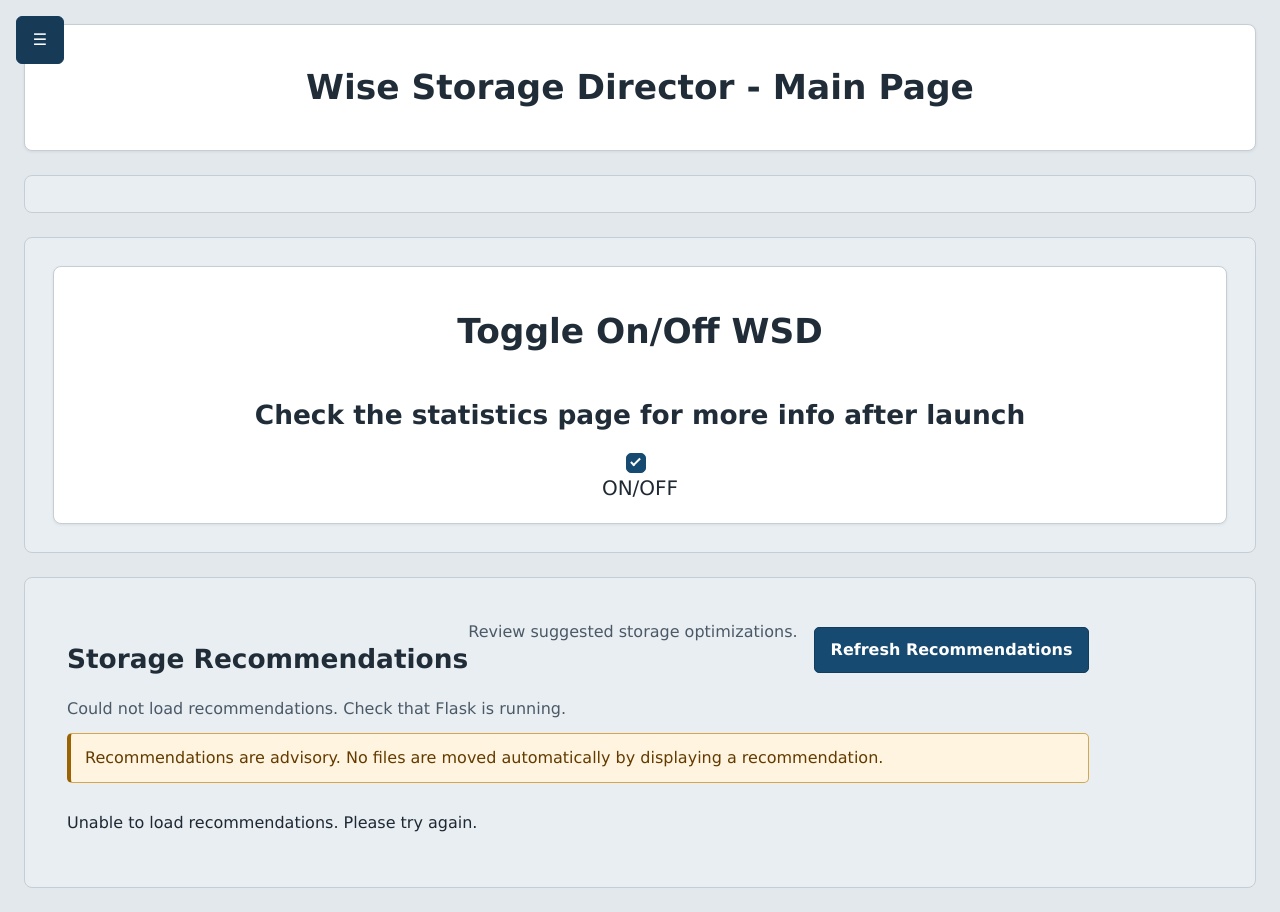
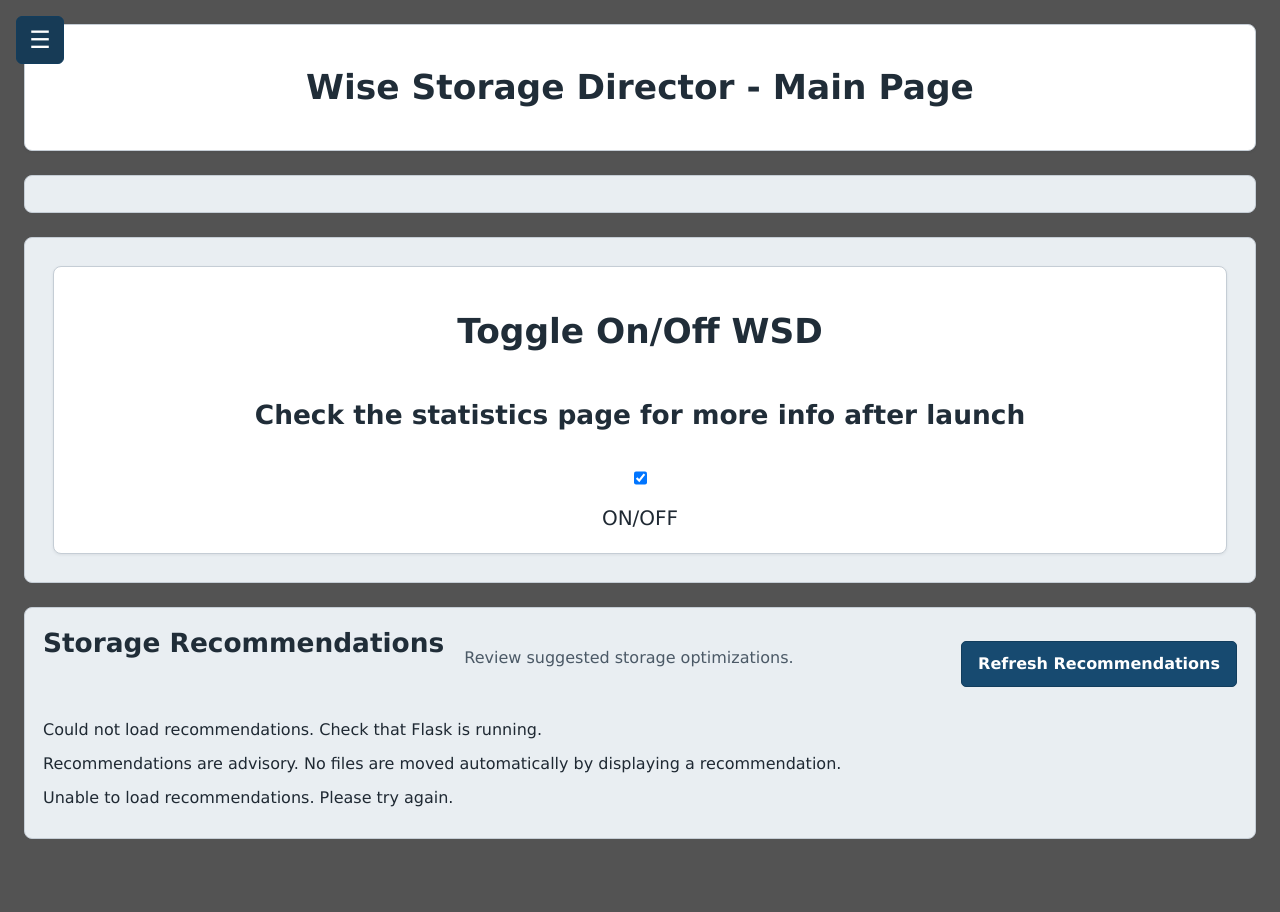
Before and after one commit to csc301-2026-f/21-WSD-Team, a website with bundled scripts: page frontend/html/index.html in a window 1280 px wide. After the commit the page ends 863 px from the top, so only its background shows below. Built offline with nearby package versions, Linux system fonts and the light colour scheme; no server answers.

Commit message:
Accessibility Improvements

```diff
--- a/frontend/css/style.css
+++ b/frontend/css/style.css
@@ -1,12 +1,13 @@
 /* SPDX-FileCopyrightText: 2026 Wise Storage Director contributors
  * SPDX-License-Identifier: GPL-3.0-only
  */
+
 :root {
     color-scheme: light;
     font-family: Verdana, Geneva, Tahoma, sans-serif;
     color: #1f2933;
-    background: #e3e8ed;
-    --color-page: #e3e8ed;
+    background: #535353;
+    --color-page: #535353;
     --color-surface: #ffffff;
     --color-surface-muted: #e9eef2;
     --color-border: #c5cdd5;
@@ -188,16 +189,22 @@ div#big-start {
     align-items: center;
     justify-content: center;
 
+    box-sizing: border-box;
     width: 48px;
     height: 48px;
     min-width: 48px;
     min-height: 48px;
 
+    margin: 0;
     padding: 0;
+
     border: 1px solid #123d5d;
     border-radius: 6px;
     background: #173b56;
     color: #ffffff;
+
+    font-size: 24px;
+    line-height: 1;
     text-align: center;
 }
 
@@ -479,74 +486,72 @@ div#big-start {
 #process-history-chart-container {
     position: relative;
     display: block;
+    box-sizing: border-box;
     width: 100%;
     max-width: 100%;
-    height: 320px;
+    height: 400px;
     min-width: 0;
+    margin: 16px 0;
     padding: 12px;
     border: 1px solid var(--color-border);
     border-radius: var(--radius-medium);
     background: var(--color-surface);
 }
+#process-history-chart-container #processHistoryChart {
+    display: block;
+    width: 100% !important;
+    height: 100% !important;
+}
 
+/* WSD recommendation panel. */
 /* WSD recommendation panel. */
 #recommendations-section {
     display: block;
+    box-sizing: border-box;
+    width: calc(100vw - 48px);
+    max-width: none;
     min-width: 0;
-    margin: 24px;
+    gap: 12px;
     color: var(--color-text);
 }
+
 .recommendations-header {
-    display: flex;
-    justify-content: space-between;
+    display: grid;
+    grid-template-columns: minmax(0, 1fr) auto;
     align-items: center;
-    flex-wrap: wrap;
-    gap: 16px;
+    gap: 12px 24px;
+    width: 100%;
     margin-bottom: 16px;
 }
-.recommendations-header h2 { margin-bottom: 6px; }
+
+.recommendations-header h2 {
+    margin: 0;
+}
+
 .recommendations-header p {
-    margin-top: 0;
+    margin: 20px;
     color: var(--color-text-muted);
 }
+
 #refresh-recommendations-button {
+    grid-column: 2;
+    grid-row: 1 / span 2;
     min-height: 44px;
     padding: 10px 16px;
-    border: 1px solid #123d5d;
-    border-radius: var(--radius-small);
-    background: var(--color-primary);
-    color: #ffffff;
-    cursor: pointer;
 }
-#refresh-recommendations-button:hover:not(:disabled) {
-    background: var(--color-primary-hover);
-}
-#refresh-recommendations-button:disabled {
-    opacity: 0.65;
-    cursor: not-allowed;
-}
-#recommendations-status {
-    margin: 12px 0;
-    color: var(--color-text-muted);
-}
-.recommendations-notice {
-    display: block;
-    margin-bottom: 18px;
-    padding: 12px 14px;
-    border: 1px solid #d6a64b;
-    border-left: 4px solid #9a6200;
-    border-radius: var(--radius-small);
-    background: var(--color-warning-bg);
-    color: var(--color-warning-text);
-}
+
+/* Keep recommendation cards side by side. */
 #recommendations-container {
     display: grid;
-    grid-template-columns: repeat(auto-fit, minmax(min(100%, 320px), 1fr));
-    align-items: start;
+    grid-template-columns: repeat(auto-fit, minmax(min(100%, 380px), 1fr));
+    width: 100%;
+    align-items: stretch;
     gap: 16px;
 }
+
 .recommendation-card {
     display: block;
+    width: 100%;
     min-width: 0;
     padding: 18px;
     border: 1px solid var(--color-border);
@@ -564,7 +569,17 @@ div#big-start {
     gap: 12px;
     margin-bottom: 16px;
 }
-.recommendation-title-group h3 { margin: 0 0 6px; }
+.recommendation-title-group {
+    display: flex;
+    flex-direction: column;
+    align-items: flex-start;
+    gap: 4px;
+}
+
+.recommendation-title-group h3,
+.recommendation-title-group p {
+    margin: 0;
+}
 .recommendation-subtitle {
     margin: 0;
     color: var(--color-text-muted);
@@ -623,6 +638,24 @@ div#big-start {
     #process-section, #process-history-section, #recommendations-section {
         margin: 16px 12px;
     }
+    #recommendations-section {
+        width: calc(100% - 24px);
+        margin: 16px 12px;
+    }
+
+    .recommendations-header {
+        display: flex;
+        flex-direction: column;
+        align-items: stretch;
+    }
+
+    #refresh-recommendations-button {
+        width: 100%;
+    }
+
+    #recommendations-container {
+        grid-template-columns: 1fr;
+    }
     #graph { padding: 14px; }
     #graph-container { padding: 8px; gap: 12px; }
     #graph-container > .box {
@@ -645,72 +678,3 @@ div#big-start {
         animation-iteration-count: 1 !important;
     }
 }
-
-/* CHECKBOX STYLING */
-
-input[type="checkbox"] {
-    appearance: none;
-    -webkit-appearance: none;
-
-    position: relative;
-    display: inline-block;
-    vertical-align: middle;
-
-    box-sizing: border-box;
-    width: 20px;
-    height: 20px;
-    min-width: 20px;
-    min-height: 20px;
-
-    flex: 0 0 20px;
-    margin: 0 8px 0 0;
-    padding: 0;
-
-    border: 1.5px solid #8794a1;
-    border-radius: 5px;
-    background-color: #ffffff;
-
-    cursor: pointer;
-}
-
-/* Checked state */
-input[type="checkbox"]:checked {
-    background-color: #174a70;
-    border-color: #174a70;
-}
-
-/* Checkmark — does not affect checkbox dimensions */
-input[type="checkbox"]:checked::after {
-    content: "";
-    position: absolute;
-
-    width: 5px;
-    height: 10px;
-
-    top: 2px;
-    left: 6px;
-
-    border: solid #ffffff;
-    border-width: 0 2px 2px 0;
-
-    transform: rotate(45deg);
-}
-
-/* Hover */
-input[type="checkbox"]:hover {
-    border-color: #174a70;
-}
-
-/* Keyboard focus */
-input[type="checkbox"]:focus-visible {
-    outline: 3px solid #075fcc;
-    outline-offset: 3px;
-}
-
-/* Disabled */
-input[type="checkbox"]:disabled {
-    background-color: #e5e9ed;
-    border-color: #b8c1ca;
-    cursor: not-allowed;
-    opacity: 0.7;
-}
```
Also changed, not shown: frontend/html/about.html (+1 -1 lines), frontend/html/stats.html (+2 -1 lines).
